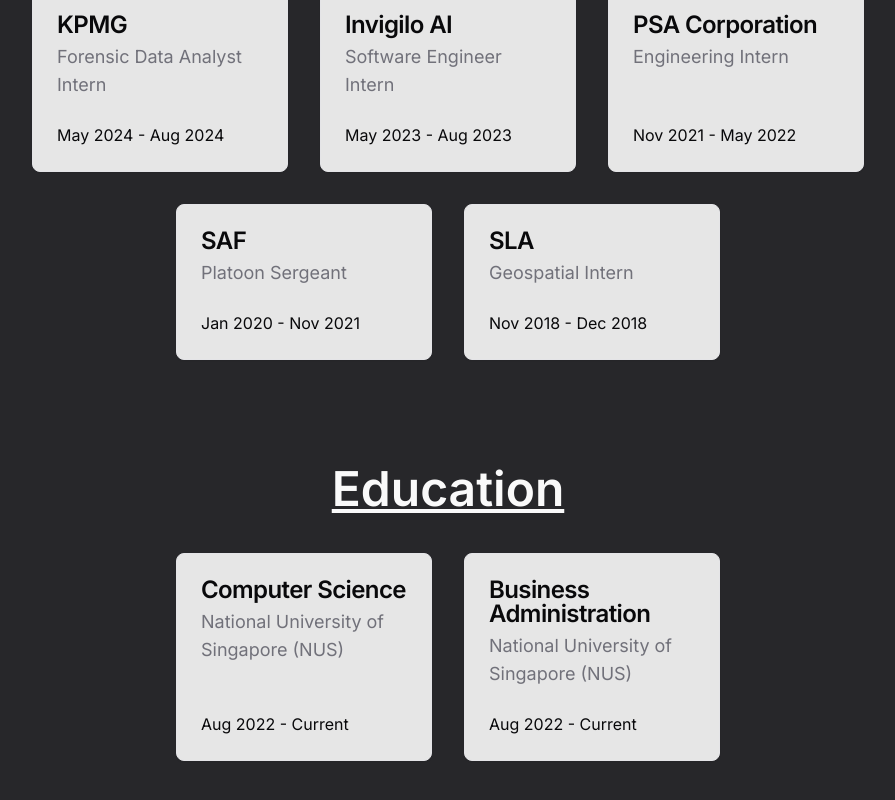
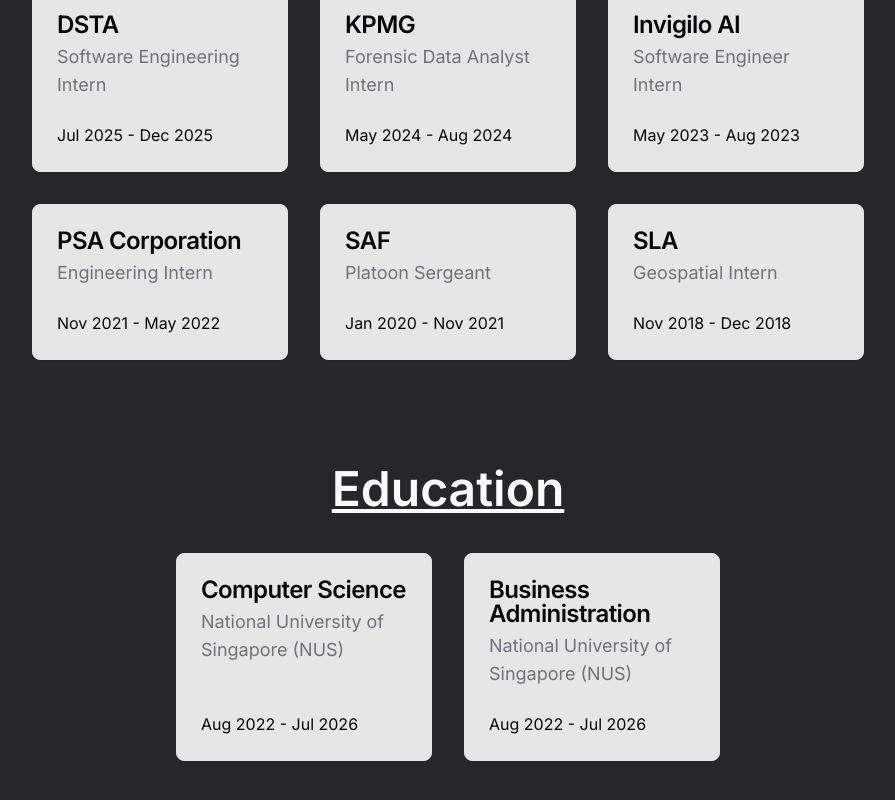
Before and after one commit to ivanleekk/ivan-website-v2, a Next.js app: page / in a window 1280 px wide. Shown: the part 1820-2620 px from the top of the page, without its empty margins (192-1087 px from the left). Built offline with nearby package versions, Linux system fonts and the light colour scheme.

Commit message:
docs: update activities

```diff
--- a/src/app/activities-section.tsx
+++ b/src/app/activities-section.tsx
@@ -4,33 +4,36 @@
     return (
         <div className={'flex flex-col items-center pb-[25vh] py-10 min-h-screen justify-center'}>
             <div>
-                <hr className={'my-10 border-0'}/>
+                <hr className={'my-10 border-0'} />
                 <div className={'text-5xl font-semibold text-center underline'}>Activities</div>
                 <div className={'max-w-5xl flex content-start justify-center flex-wrap gap-8 p-10 items-stretch'}>
                     <WorkEducationCard companyOrDegree={'NUS Dance Ensemble'} jobTitleOrSchool={'Productions Head / Member'}
-                                       startDate={'Aug 2022'} endDate={'Current'}/>
+                        startDate={'Aug 2022'} endDate={'Apr 2026'} />
                     <WorkEducationCard companyOrDegree={'Tembusu College Astronomy Club'} jobTitleOrSchool={'Club Head'}
-                                       startDate={'Jan 2023'} endDate={'Apr 2024'}/>
+                        startDate={'Jan 2023'} endDate={'Apr 2024'} />
                     <WorkEducationCard companyOrDegree={'Various Bands'} jobTitleOrSchool={'Guitarist/Bassist'}
-                                       startDate={'Jan 2024'} endDate={'Current'}/>
+                        startDate={'Jan 2024'} endDate={'Aug 2024'} />
                 </div>
             </div>
-            <hr className={'my-8'}/>
+            <hr className={'my-8'} />
             <div>
                 <div className={'text-5xl font-semibold text-center underline'}>Competitions</div>
                 <div className={'max-w-5xl flex content-start justify-center flex-wrap gap-8 p-10 items-stretch'}>
                     <WorkEducationCard companyOrDegree={'NES GroundZero 2024'}
-                                       jobTitleOrSchool={'Finalist (Top 3 in category)'}
-                                       description={'Start-up Pitching Competition'}/>
+                        jobTitleOrSchool={'Finalist (Top 3 in category)'}
+                        description={'Start-up Pitching Competition'} />
                     <WorkEducationCard companyOrDegree={'hacksingapore24'}
-                                       jobTitleOrSchool={'Participation'}
-                                       description={'24 hour hackathon to create a solution for encouraging volunteering'}/>
+                        jobTitleOrSchool={'Participation'}
+                        description={'24 hour hackathon to create a solution for encouraging volunteering'} />
                     <WorkEducationCard companyOrDegree={"L'Oreal Brandstorm 2023"}
-                                       jobTitleOrSchool={'Participation'}
-                                       description={'International Innovation Challenge to reinvent their products'}/>
+                        jobTitleOrSchool={'Participation'}
+                        description={'International Innovation Challenge to reinvent their products'} />
                     <WorkEducationCard companyOrDegree={"GIC #CodeToImpact 2024"}
-                                       jobTitleOrSchool={'Participation'}
-                                       description={'24 hour hackathon to create a full stack trading and risk management application'}/>
+                        jobTitleOrSchool={'Participation'}
+                        description={'24 hour hackathon to create a full stack trading and risk management application'} />
+                    <WorkEducationCard companyOrDegree={"Deep Learning Week 2026"}
+                        jobTitleOrSchool={'Participation'}
+                        description={'Open Ended Competition, created a Computer Vision based Crowd Management system'} />
                 </div>
             </div>
         </div>
--- a/src/app/contact-section.tsx
+++ b/src/app/contact-section.tsx
@@ -1,4 +1,4 @@
-import {Card, CardContent, CardDescription, CardHeader, CardTitle} from "@/components/ui/card";
+import { Card, CardContent, CardDescription, CardHeader, CardTitle } from "@/components/ui/card";
 import ContactCard from "@/components/contact-card";
 
 
@@ -6,11 +6,11 @@
     return (
         <div className={'flex flex-col items-center pb-[25vh] bg-zinc-800 min-h-screen justify-center'}>
             <div className={'max-w-5xl'}>
-                <hr className={'my-10 border-0'}/>
+                <hr className={'my-10 border-0'} />
                 <div className={'text-5xl font-semibold text-center underline'}>Contact</div>
                 <div className={'flex justify-center gap-8 pt-10 '}>
                     <ContactCard email={'ivanleekaikiat@gmail.com'}
-                                 linkedin={'https://www.linkedin.com/in/ivanleekaikiat/'}/>
+                        linkedin={'https://www.linkedin.com/in/ivanleekaikiat/'} />
                 </div>
             </div>
         </div>
--- a/src/app/resume-section.tsx
+++ b/src/app/resume-section.tsx
@@ -4,29 +4,31 @@
     return (
         <div className={'flex flex-col items-center pb-[25vh] bg-zinc-800 min-h-screen justify-center py-10 '}>
             <div>
-                <hr className={'my-10 border-0'}/>
+                <hr className={'my-10 border-0'} />
                 <div className={'text-5xl font-semibold text-center underline'}>Work Experience</div>
                 <div className={'max-w-5xl flex content-start justify-center flex-wrap gap-8 p-10 items-stretch'}>
+                    <WorkEducationCard companyOrDegree={'DSTA'} jobTitleOrSchool={'Software Engineering Intern'}
+                        startDate={'Jul 2025'} endDate={'Dec 2025'} />
                     <WorkEducationCard companyOrDegree={'KPMG'} jobTitleOrSchool={'Forensic Data Analyst Intern'}
-                                       startDate={'May 2024'} endDate={'Aug 2024'}/>
+                        startDate={'May 2024'} endDate={'Aug 2024'} />
                     <WorkEducationCard companyOrDegree={'Invigilo AI'} jobTitleOrSchool={'Software Engineer Intern'}
-                                       startDate={'May 2023'} endDate={'Aug 2023'}/>
+                        startDate={'May 2023'} endDate={'Aug 2023'} />
                     <WorkEducationCard companyOrDegree={'PSA Corporation'} jobTitleOrSchool={'Engineering Intern'}
-                                       startDate={'Nov 2021'} endDate={'May 2022'}/>
+                        startDate={'Nov 2021'} endDate={'May 2022'} />
                     <WorkEducationCard companyOrDegree={'SAF'} jobTitleOrSchool={'Platoon Sergeant'}
-                                       startDate={'Jan 2020'} endDate={'Nov 2021'}/>
+                        startDate={'Jan 2020'} endDate={'Nov 2021'} />
                     <WorkEducationCard companyOrDegree={'SLA'} jobTitleOrSchool={'Geospatial Intern'}
-                                       startDate={'Nov 2018'} endDate={'Dec 2018'}/>
+                        startDate={'Nov 2018'} endDate={'Dec 2018'} />
                 </div>
             </div>
-            <hr className={'my-8'}/>
+            <hr className={'my-8'} />
             <div>
                 <div className={'text-5xl font-semibold text-center underline'}>Education</div>
                 <div className={'max-w-5xl flex content-start justify-center flex-wrap gap-8 pt-10 items-stretch'}>
                     <WorkEducationCard companyOrDegree={'Computer Science'} jobTitleOrSchool={'National University of Singapore (NUS)'}
-                                       startDate={'Aug 2022'} endDate={'Current'}/>
+                        startDate={'Aug 2022'} endDate={'Jul 2026'} />
                     <WorkEducationCard companyOrDegree={'Business Administration'} jobTitleOrSchool={'National University of Singapore (NUS)'}
-                                       startDate={'Aug 2022'} endDate={'Current'}/>
+                        startDate={'Aug 2022'} endDate={'Jul 2026'} />
                 </div>
             </div>
         </div>
```
